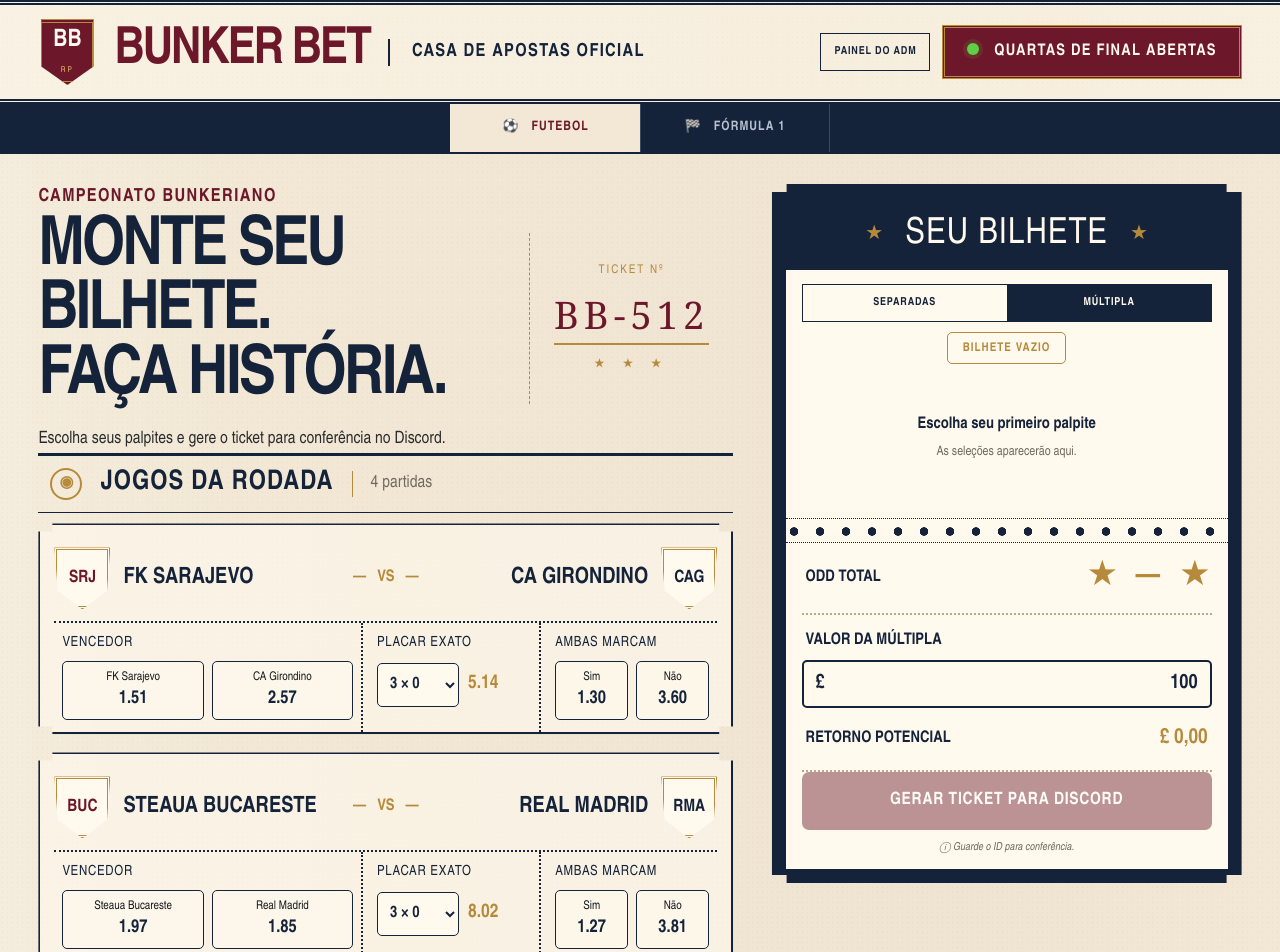
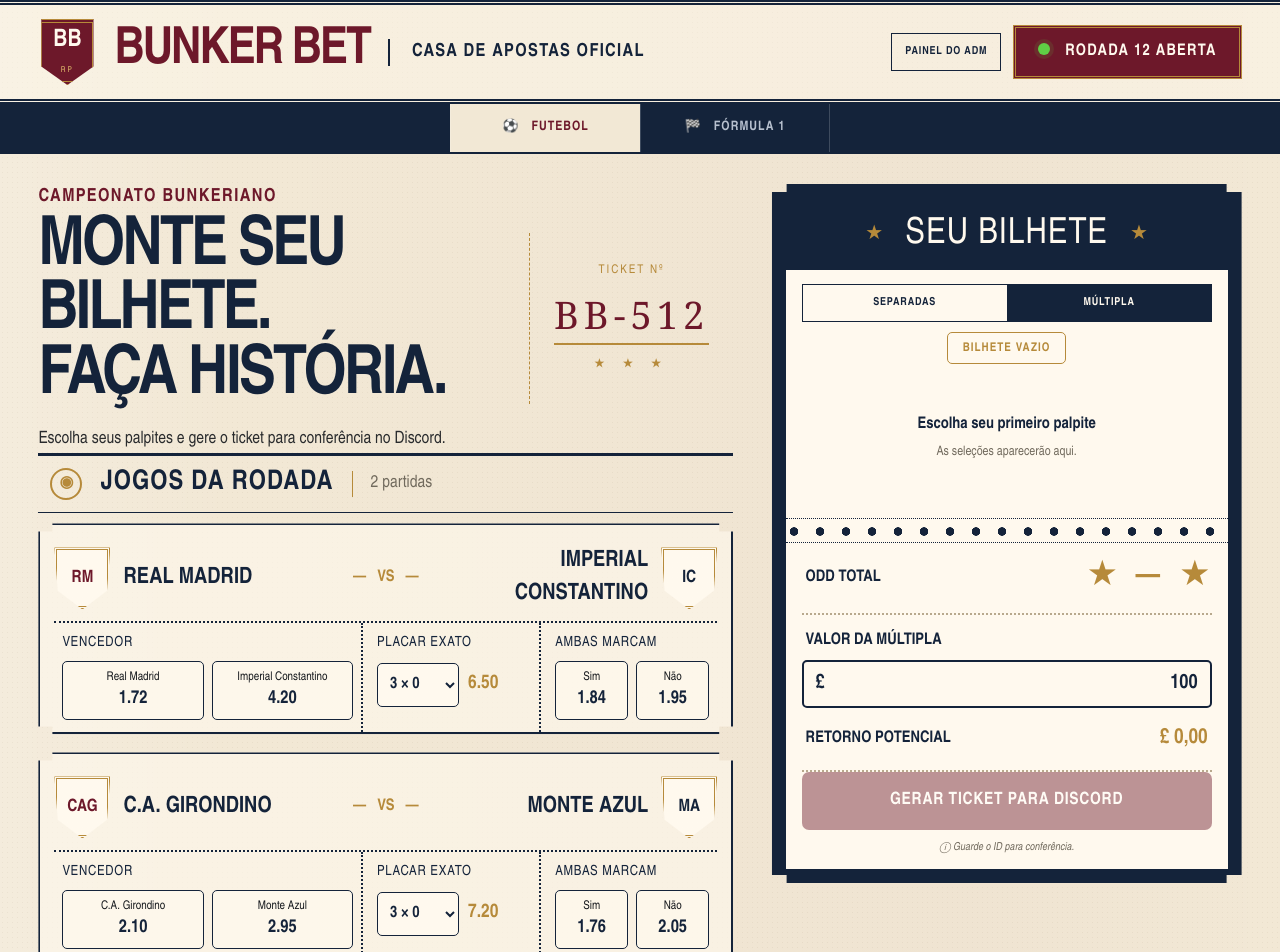
Before and after one commit to melloArthur/bunkerbet, a Next.js app: page / in a window 1280 px wide. Shown: the top 952 px of the page. Built offline with nearby package versions, Linux system fonts and the light colour scheme.

Commit message:
Update page.tsx

```diff
--- a/app/page.tsx
+++ b/app/page.tsx
@@ -31,90 +31,8 @@ type SavedTicket = {
 };
 
 const DEFAULT_GAMES: Game[] = [
-  {
-    "id": "sarajevo-girondino",
-    "home": "FK Sarajevo",
-    "away": "CA Girondino",
-    "homeShort": "SRJ",
-    "awayShort": "CAG",
-    "odds": {
-      "home": 1.51,
-      "away": 2.57,
-      "bttsYes": 1.3,
-      "bttsNo": 3.6,
-      "exactScores": {
-        "3x0": 5.14,
-        "3x1": 3.99,
-        "3x2": 4.64,
-        "0x3": 11.97,
-        "1x3": 7.0,
-        "2x3": 6.14
-      }
-    }
-  },
-  {
-    "id": "steaua-real",
-    "home": "Steaua Bucareste",
-    "away": "Real Madrid",
-    "homeShort": "BUC",
-    "awayShort": "RMA",
-    "odds": {
-      "home": 1.97,
-      "away": 1.85,
-      "bttsYes": 1.27,
-      "bttsNo": 3.81,
-      "exactScores": {
-        "3x0": 8.02,
-        "3x1": 5.26,
-        "3x2": 5.17,
-        "0x3": 7.25,
-        "1x3": 4.91,
-        "2x3": 5.0
-      }
-    }
-  },
-  {
-    "id": "milan-lazio",
-    "home": "AC Milan",
-    "away": "SS Lazio",
-    "homeShort": "MIL",
-    "awayShort": "LAZ",
-    "odds": {
-      "home": 1.49,
-      "away": 2.63,
-      "bttsYes": 1.3,
-      "bttsNo": 3.57,
-      "exactScores": {
-        "3x0": 5.03,
-        "3x1": 3.94,
-        "3x2": 4.62,
-        "0x3": 12.35,
-        "1x3": 7.17,
-        "2x3": 6.24
-      }
-    }
-  },
-  {
-    "id": "fiorentina-constantino",
-    "home": "ACF Fiorentina",
-    "away": "Imperial Constantino",
-    "homeShort": "FIO",
-    "awayShort": "ICS",
-    "odds": {
-      "home": 1.44,
-      "away": 2.8,
-      "bttsYes": 1.31,
-      "bttsNo": 3.49,
-      "exactScores": {
-        "3x0": 4.71,
-        "3x1": 3.8,
-        "3x2": 4.6,
-        "0x3": 13.51,
-        "1x3": 7.67,
-        "2x3": 6.54
-      }
-    }
-  }
+  { id: "real-constantino", home: "Real Madrid", away: "Imperial Constantino", homeShort: "RM", awayShort: "IC", odds: { home: 1.72, away: 4.2, bttsYes: 1.84, bttsNo: 1.95, exactScores: { "3x0": 6.5, "3x1": 5.2, "3x2": 7.4, "0x3": 12, "1x3": 9.5, "2x3": 11 } } },
+  { id: "girondino-azul", home: "C.A. Girondino", away: "Monte Azul", homeShort: "CAG", awayShort: "MA", odds: { home: 2.1, away: 2.95, bttsYes: 1.76, bttsNo: 2.05, exactScores: { "3x0": 7.2, "3x1": 5.8, "3x2": 6.8, "0x3": 8.5, "1x3": 6.6, "2x3": 7.5 } } },
 ];
 
 const SCORE_OPTIONS = ["3x0", "3x1", "3x2", "0x3", "1x3", "2x3"];
@@ -164,9 +82,9 @@ const F1_TEAM_CHAMPION_ODDS: Record<string, number> = {
   porsche: 5.09,
   cooper: 31.67,
   ferrari: 52.21,
-  lamborghini: 500,
-  matra: 500,
-  "alfa-romeo": 500,
+  lamborghini: 553.21,
+  matra: 575.60,
+  "alfa-romeo": 941.22,
 };
 const F1_DRIVER_CHAMPION_ODDS: Record<string, number> = {
   ireland: 1.39,
@@ -180,11 +98,11 @@ const F1_DRIVER_CHAMPION_ODDS: Record<string, number> = {
   allison: 292.14,
   mairesse: 342.89,
   gonzalez: 413.69,
-  "phil-hill": 500,
-  surtees: 500,
-  "von-trips": 500,
-  trintignant: 500,
-  "graham-hill": 500,
+  "phil-hill": 651.97,
+  surtees: 756.04,
+  "von-trips": 786.59,
+  trintignant: 1133.91,
+  "graham-hill": 1319.62,
 };
 const getF1Driver = (id: string) => {
   const driver = F1_DRIVERS.find((item) => item.id === id);
@@ -192,7 +110,7 @@ const getF1Driver = (id: string) => {
   return driver;
 };
 const DEFAULT_F1: F1Config = {
-  eventName: "GP DE MÔNACO",
+  eventName: "PRÓXIMO GRANDE PRÊMIO",
   markets: [
     { id: "race-winner", section: "PILOTOS", title: "Vencedor", options: F1_DRIVERS.map((driver) => ({ id: driver.id, label: driver.name, odd: driver.odds.winner })) },
     { id: "podium", section: "PILOTOS", title: "Pódio: sim/não", options: F1_DRIVERS.flatMap((driver) => [
@@ -478,7 +396,7 @@ export default function Home() {
     <main>
       <header className="topbar">
         <div className="brand-wrap"><div className="crest" aria-hidden="true"><span>BB</span><small>RP</small></div><div className="brand">BUNKER BET</div><div className="official">CASA DE APOSTAS OFICIAL</div></div>
-        <div className="header-actions"><button className="admin-link" onClick={openAdmin}>PAINEL DO ADM</button><div className="round-status"><i /> {activeSport === "football" ? "QUARTAS DE FINAL ABERTAS" : "GP ABERTO"}</div></div>
+        <div className="header-actions"><button className="admin-link" onClick={openAdmin}>PAINEL DO ADM</button><div className="round-status"><i /> {activeSport === "football" ? "RODADA 12 ABERTA" : "GP ABERTO"}</div></div>
       </header>
 
       <nav className="sport-tabs" aria-label="Modalidade">
@@ -505,7 +423,7 @@ export default function Home() {
             })}
           </div>
         </section> : <section className="content f1-content">
-          <div className="hero f1-hero"><div><p className="eyebrow">FÓRMULA 1</p><h1>ACELERE SEUS<br />PALPITES.</h1><p className="hero-copy">Escolha pilotos, equipes e mercados da temporada para montar seu ticket.</p></div><div className="f1-flag" aria-hidden="true"><span>01</span><b>RACE</b></div></div>
+          <div className="hero f1-hero"><div><p className="eyebrow">BUNKER MOTORSPORT</p><h1>ACELERE SEUS<br />PALPITES.</h1><p className="hero-copy">Escolha pilotos, equipes e mercados da temporada para montar seu ticket.</p></div><div className="f1-flag" aria-hidden="true"><span>01</span><b>RACE</b></div></div>
           <div className="f1-event"><span>PRÓXIMO EVENTO</span><strong>{f1.eventName}</strong></div>
           <div className="f1-browser">
             <div className="f1-market-nav">{F1_SECTIONS.map((section) => <div className="f1-nav-group" key={section}><strong>{section}</strong>{f1.markets.filter((market) => market.section === section).map((market) => <button key={market.id} className={activeF1Market === market.id ? "active" : ""} onClick={() => setActiveF1Market(market.id)}>{market.title}</button>)}</div>)}</div>
```
